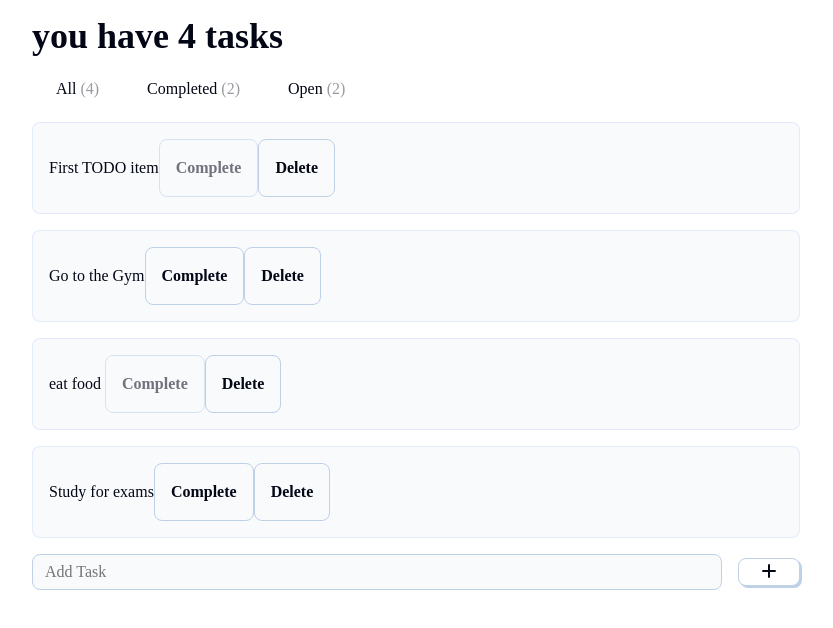
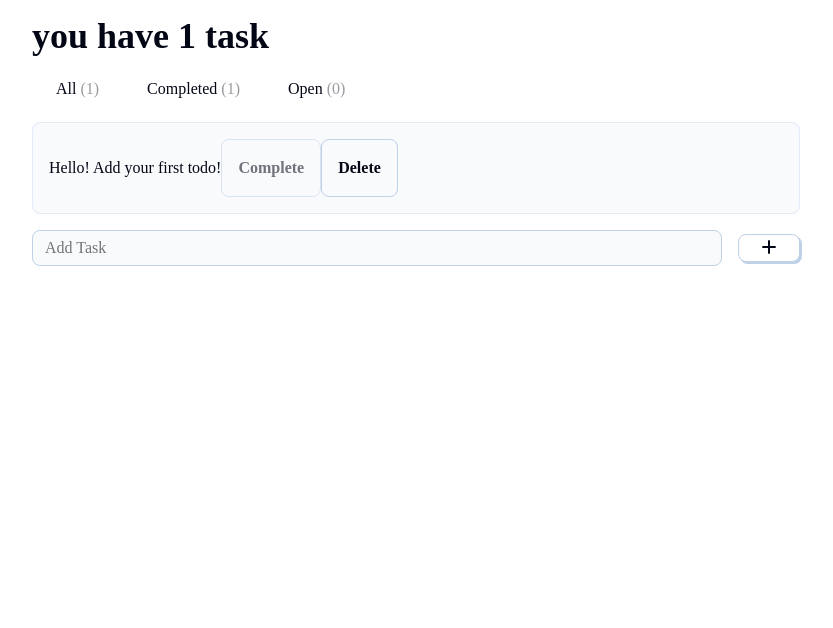
Before and after one commit to Abdelrahman776/react-todo-app, a React (Vite) app: page / in a window 1280 px wide. Shown: the top 628 px of the page, without its empty margins (224-1057 px from the left). Built offline with nearby package versions, Linux system fonts and the light colour scheme; a web font is replaced by a local one.

Commit message:
Refactor App component to initialize todos state and clean up unused functions

```diff
--- a/src/App.jsx
+++ b/src/App.jsx
@@ -1,33 +1,26 @@
-// import { useState } from 'react'
-
-
 import Header from "./components/Header";
 import Tabs from "./components/Tabs";
 import TodoList from "./components/TodoList";
 import TodoInput from "./components/TodoInput";
+import { useState } from "react";
 
 function App() {
 
-  const todos = [
-    { input: "First TODO item", complete: true },
-    { input: "Go to the Gym", complete: false },
-    { input: "eat food ", complete: true },
-    { input: "Study for exams", complete: false },
-  ];
 
+  const [todos, setTodos] = useState([
+    { input: "Hello! Add your first todo!", complete: true },
+  ]);
 
-function handelCompleteTodo(todoIndex) {
+  function handelCompleteTodo(todoIndex) {}
+  function handelDeleteTodo(todoIndex) {}
+  function handelEditTodo(todoIndex) {}
+  function handelSaveTodos() {}
 
-}
-function handelDeleteTodo(todoIndex) {
+  function handelAddTodo(value) {
+    const newTodoList = [...todos, { input: value, complete: false }];
 
-}
-function handelEditTodo(todoIndex) {
-
-}
-function handelSaveTodos() {
-
-}
+    setTodos(newTodoList);
+  }
 
   return (
     <>
@@ -38,7 +31,7 @@ function handelSaveTodos() {
         handelCompleteTodo={handelCompleteTodo}
         handelDeleteTodo={handelDeleteTodo}
       />
-      <TodoInput todos={todos} />
+      <TodoInput handelAddTodo={handelAddTodo} />
     </>
   );
 }
```
